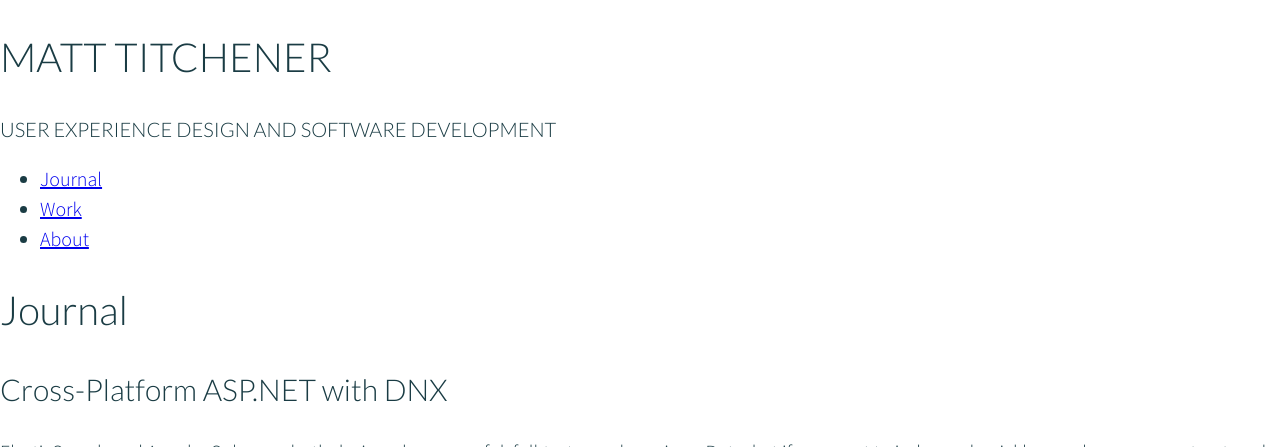
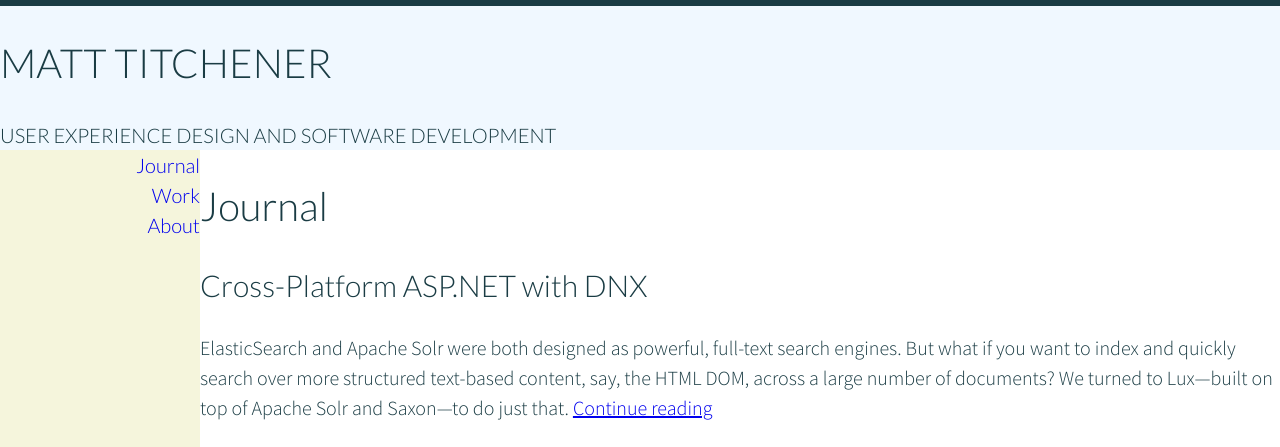
Before and after one commit to englishmatt/matt.titchener.net, a website: page development/front-end/front-page.htm in a window 1280 px wide. Shown: the top 447 px of the page. Drawn offline with nearby package versions, Linux system fonts and the light colour scheme; files that its build step writes are made by us from their sources.

Commit message:
Start basic layout of page using flexbox

```diff
--- a/development/front-end/front-page.htm
+++ b/development/front-end/front-page.htm
@@ -25,6 +25,7 @@
             <span>User Experience Design and Software Development</span>
         </header>
 
+        <div>
             <nav>
                 <ul>
                     <li><a href="#">Journal</a></li>
@@ -74,5 +75,9 @@
                     </ul>
                 </section>
             </main>
+        </div>
+
+        <footer>
+        </footer>
     </body>
 </html>
--- a/development/front-end/scss/main.scss
+++ b/development/front-end/scss/main.scss
@@ -1,16 +1,39 @@
+// Colour
+$body: #1a3c44;
+$body-border: #1a3c44;
 $entry-header: #1d8cbf;
-$body: #1a3c44;
 
 html {
     font-size: 16px;
+    height: 100%;
 }
 
 body {
+    height: 100%;
+    color: $body;
+    display: flex;
+    flex-flow: column;
     font: 200 1.25rem/1.5 "Source Sans Pro", sans-serif;
-    color: $body;
 
     > header {
+        background-color: aliceblue;
+        border-top: 6px solid $body-border;
         text-transform: uppercase;
+        height: 150px;
+        width: 100%;
+
+        + div {
+            display: flex;
+            flex: 1;
+        }
+    }
+
+    > nav {
+        flex: 2;
+    }
+
+    main {
+        flex: 3;
     }
 }
 
@@ -19,3 +42,20 @@ h1, h2, h3, h4, h5, h6 {
     font-family: "Lato", "Source Sans Pro", sans-serif;
     font-weight: 200;
 }
+
+nav {
+    font-family: "Lato", "Source Sans Pro", sans-serif;
+    background-color: beige;
+    width: 200px;
+
+    ul {
+        list-style: none;
+        margin: 0;
+        padding: 0;
+        text-align: right;
+    }
+
+    a {
+        text-decoration: none;
+    }
+}
```
Lines whose indentation alone changed are shown as unchanged.
